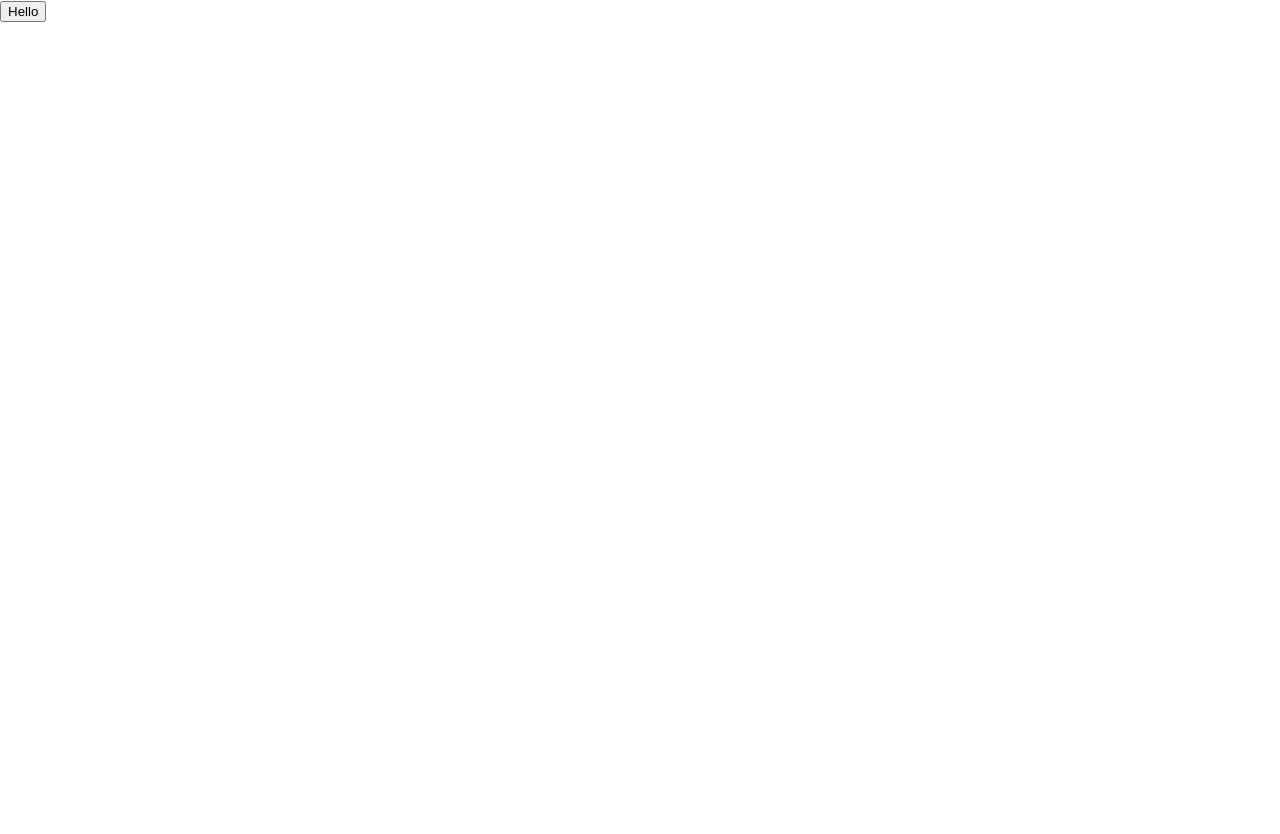
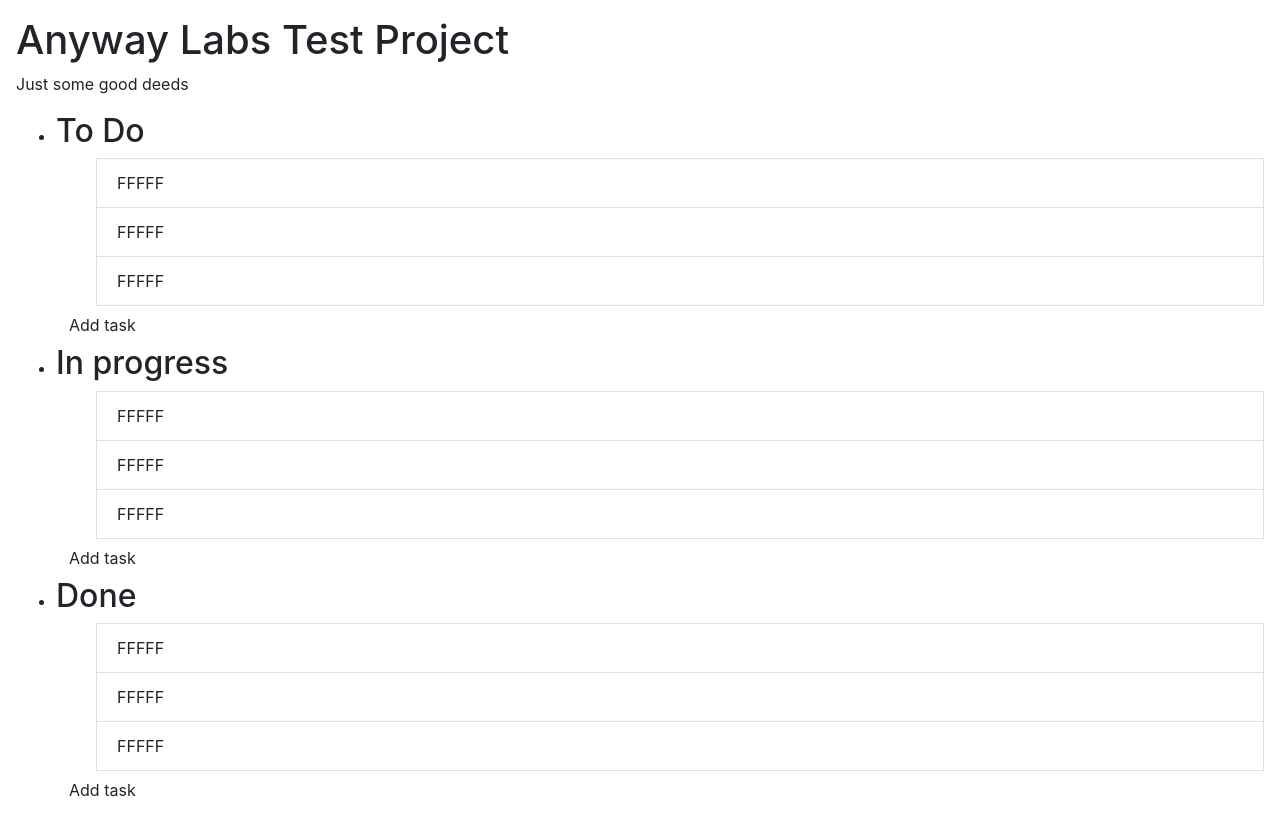
Before and after one commit to selwu/canban, a React (Create React App) app: page / in a window 1280 px wide. Shown: the top 834 px of the page. Before the commit the page ends 800 px from the top, so only its background shows below. Built offline with nearby package versions, Linux system fonts and the light colour scheme.

Commit message:
add header

```diff
--- a/package.json
+++ b/package.json
@@ -11,6 +11,7 @@
     "@types/node": "^12.19.15",
     "@types/react": "^16.14.2",
     "@types/react-dom": "^16.9.10",
+    "bootstrap": "^4.6.0",
     "classnames": "^2.2.6",
     "react": "^17.0.1",
     "react-dom": "^17.0.1",
--- a/src/components/app.css
+++ b/src/components/app.css
@@ -0,0 +1,3 @@
+.app {
+  padding: 1rem;
+}
--- a/src/components/app.tsx
+++ b/src/components/app.tsx
@@ -1,11 +1,13 @@
 import React from 'react';
 import './app.css';
-import Button from './button/button';
+import Header from './header/header';
+import ColumnList from './column-list/column-list';
 
 const App = () => {
   return (
-    <div className="App">
-      <Button className={'buttonTest'}>Hello</Button>
+    <div className="app ">
+      <Header />
+      <ColumnList />
     </div>
   );
 };
--- /dev/null
+++ b/src/components/column-list/column-list.tsx
@@ -0,0 +1,30 @@
+import React from 'react';
+
+import './column-list.css';
+import SectionWork from '../section-work/section-work';
+
+const data = [
+  {
+    name: 'To Do',
+  },
+  {
+    name: 'In progress',
+  },
+  {
+    name: 'Done',
+  },
+];
+
+const ColumnList = () => {
+  const ColumnItems = data.map((column, index) => {
+    return (
+      <li key={index}>
+        <SectionWork title={column.name} />
+      </li>
+    );
+  });
+
+  return <ul>{ColumnItems}</ul>;
+};
+
+export default ColumnList;
--- /dev/null
+++ b/src/components/header/header.tsx
@@ -0,0 +1,13 @@
+import React from 'react';
+import './header.css';
+
+const Header = () => {
+  return (
+    <header className="header">
+      <h1 className="header-title">Anyway Labs Test Project</h1>
+      <p className="header-text">Just some good deeds</p>
+    </header>
+  );
+};
+
+export default Header;
--- /dev/null
+++ b/src/components/section-work/section-work.css
@@ -0,0 +1,3 @@
+.card {
+  padding: .5rem;
+}
--- /dev/null
+++ b/src/components/section-work/section-work.tsx
@@ -0,0 +1,23 @@
+import React from 'react';
+import './section-work.css';
+import Button from '../button/button';
+
+export interface SectionWorkType {
+  title: string;
+}
+
+const SectionWork = ({ title }: SectionWorkType) => {
+  return (
+    <div className="section-work">
+      <h2 className="section-work__title">{title}</h2>
+      <ul className="section-work__list">
+        <li className="list-group-item">FFFFF</li>
+        <li className="list-group-item">FFFFF</li>
+        <li className="list-group-item">FFFFF</li>
+      </ul>
+      <Button className={'btn'}>Add task</Button>
+    </div>
+  );
+};
+
+export default SectionWork;
--- a/src/index.tsx
+++ b/src/index.tsx
@@ -1,6 +1,7 @@
 import React from 'react';
 import ReactDOM from 'react-dom';
 import { BrowserRouter as Router } from 'react-router-dom';
+import 'bootstrap/dist/css/bootstrap.min.css';
 import './index.css';
 import App from './components/app';
 
```
Also changed, not shown: src/components/column-list/column-list.css (added), src/components/header/header.css (added), 1 other file (tests, documents, lock files or other folders).
